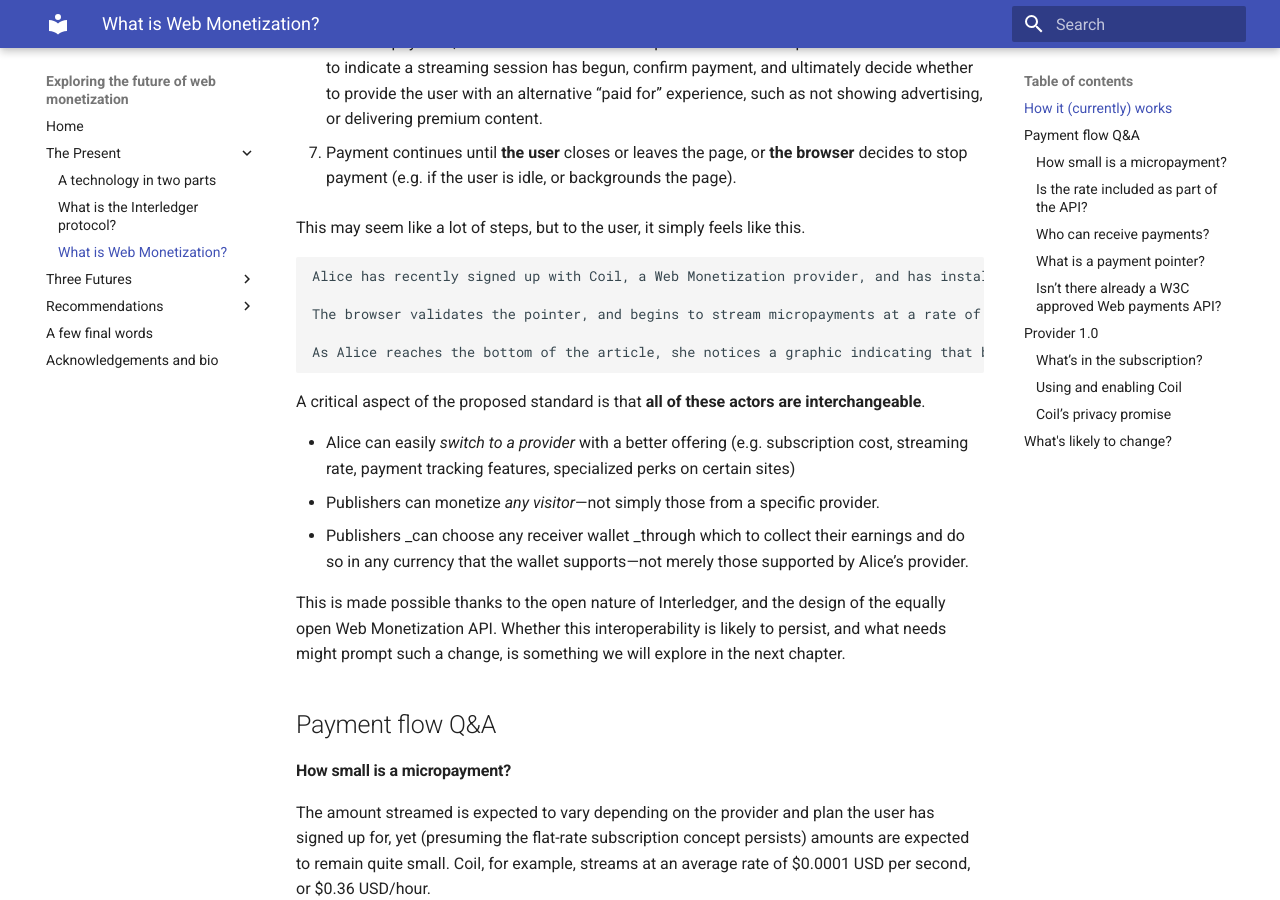
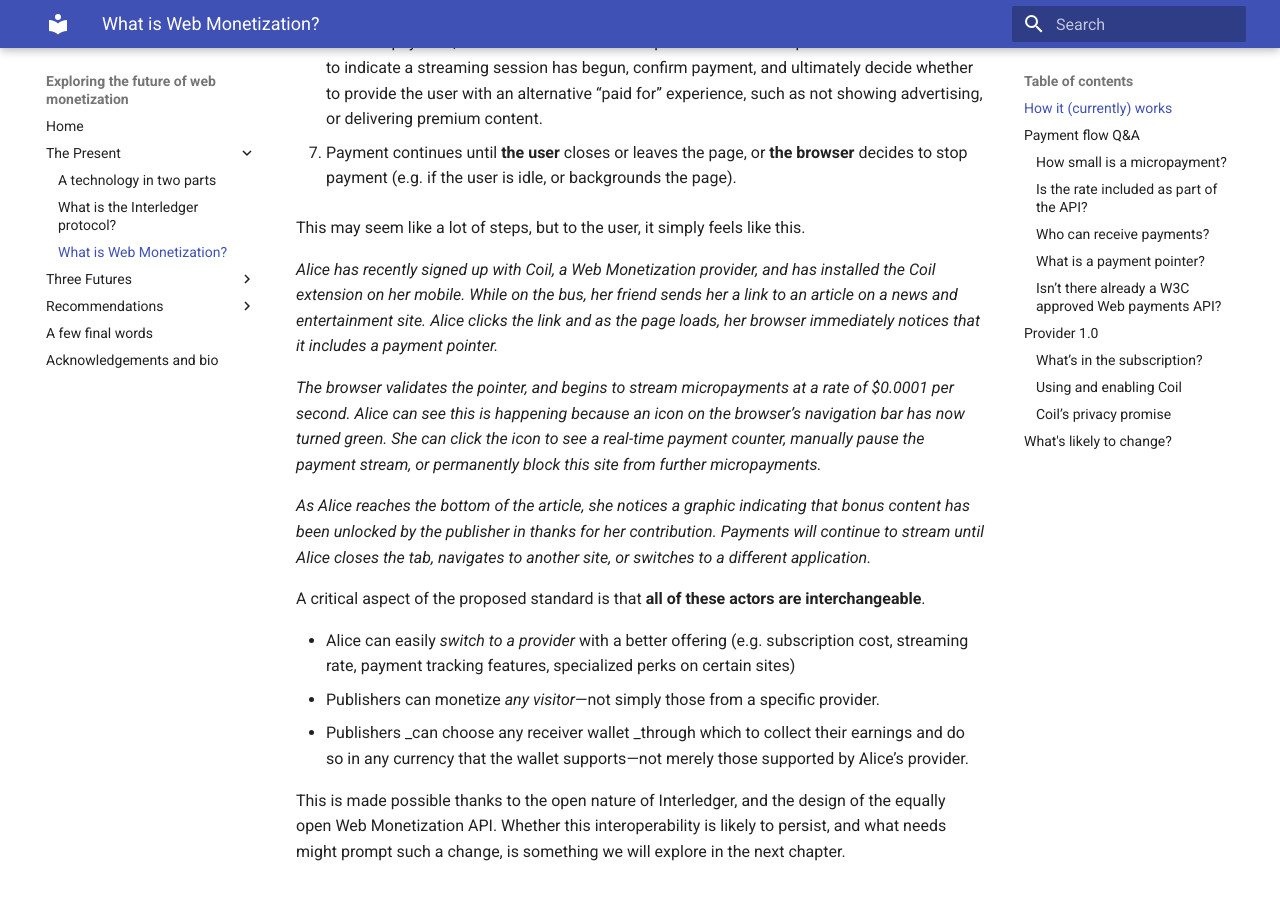
Before and after one commit to yiibu/web-monetization, an MkDocs documentation site: the page built from docs/the-present/what-is-web-monetization.md, in a window 1280 px wide and 900 px high, scrolled down 2084 px. Built offline with MkDocs 1.6.1 and Material for MkDocs 9.7.7, drawn with Linux system fonts in a browser that asks for light colours.

Commit message:
Minor edits
Small text edits. Alice paragraph. Kindle export.

```diff
--- a/docs/the-present/what-is-web-monetization.md
+++ b/docs/the-present/what-is-web-monetization.md
@@ -49,11 +49,11 @@
 
 This may seem like a lot of steps, but to the user, it simply feels like this.
 
-    Alice has recently signed up with Coil, a Web Monetization provider, and has installed the Coil extension on her mobile. While on the bus, her friend sends her a link to an article on a news and entertainment site. Alice clicks the link and as the page loads, her browser immediately notices that it includes a payment pointer.
+_Alice has recently signed up with Coil, a Web Monetization provider, and has installed the Coil extension on her mobile. While on the bus, her friend sends her a link to an article on a news and entertainment site. Alice clicks the link and as the page loads, her browser immediately notices that it includes a payment pointer._
 
-    The browser validates the pointer, and begins to stream micropayments at a rate of $0.0001 per second. Alice can see this is happening because an icon on the browser’s navigation bar has now turned green. She can click the icon to see a real-time payment counter, manually pause the payment stream, or permanently block this site from further micropayments.
+_The browser validates the pointer, and begins to stream micropayments at a rate of $0.0001 per second. Alice can see this is happening because an icon on the browser’s navigation bar has now turned green. She can click the icon to see a real-time payment counter, manually pause the payment stream, or permanently block this site from further micropayments._
 
-    As Alice reaches the bottom of the article, she notices a graphic indicating that bonus content has been unlocked by the publisher in thanks for her contribution. Payments will continue to stream until Alice closes the tab, navigates to another site, or switches to a different application.
+_As Alice reaches the bottom of the article, she notices a graphic indicating that bonus content has been unlocked by the publisher in thanks for her contribution. Payments will continue to stream until Alice closes the tab, navigates to another site, or switches to a different application._
 
 A critical aspect of the proposed standard is that **all of these actors are interchangeable**.
 
```
Also changed, not shown: docs/bio-acknowledgements.md (+2 -2 lines), 2 other files.
